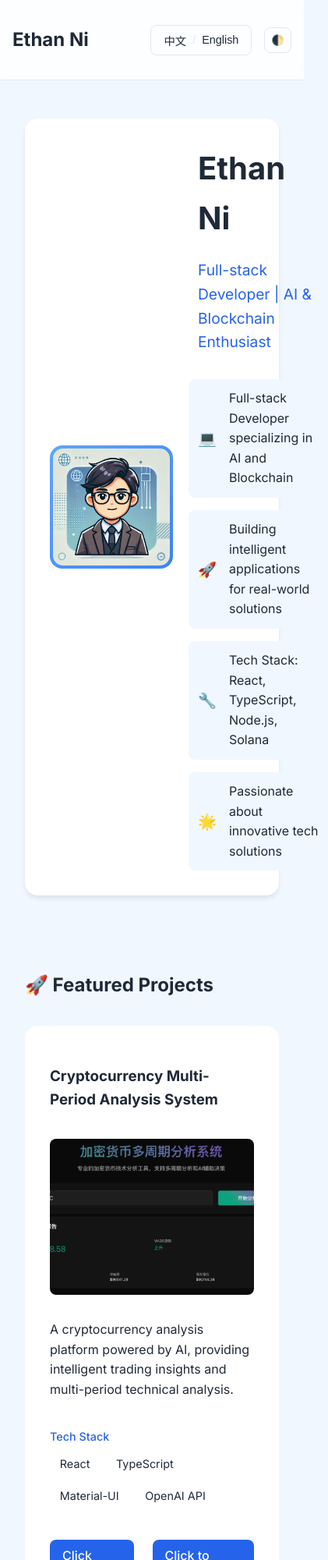
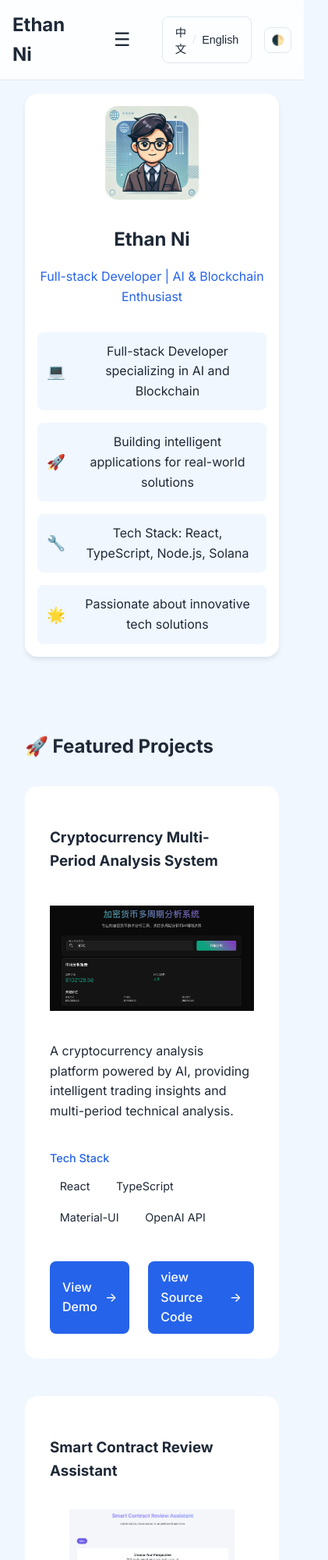
Before and after one commit to satashili/profile, a website: page index.html in a window 390 px wide. Shown: the top 2000 px of the page at 78% size, 421 px wide, since content can reach past the window. Drawn offline with Linux system fonts and the light colour scheme.

Commit message:
fix bug of mobile devices

```diff
--- a/index.html
+++ b/index.html
@@ -13,6 +13,11 @@
         <div class="logo">
             <h1>Ethan Ni</h1>
         </div>
+
+        <!-- 添加移动端菜单按钮 -->
+        <button class="mobile-menu" aria-label="Toggle menu">
+            ☰
+        </button>
 
         <div class="nav-links">
             <a href="#about">About</a>
@@ -88,8 +93,8 @@
                             <span>OpenAI API</span>
                         </div>
                         <div class="project-links">
-                            <a href="https://solanago.top" target="_blank">Click to View Demo</a>
-                            <a href="https://github.com/satashili/Cryptocurrency-Multi-Period-Analysis-System" target="_blank">Click to view Source Code</a>
+                            <a href="https://solanago.top" target="_blank">View Demo</a>
+                            <a href="https://github.com/satashili/Cryptocurrency-Multi-Period-Analysis-System" target="_blank">view Source Code</a>
                         </div>
                     </div>
 
@@ -106,7 +111,7 @@
                             <span>DeepSeek API</span>
                         </div>
                         <div class="project-links">
-                            <a href="https://github.com/satashili/ailaw1" target="_blank">Click to View Source Code</a>
+                            <a href="https://github.com/satashili/ailaw1" target="_blank">View Source Code</a>
                         </div>
                     </div>
 
@@ -123,7 +128,7 @@
                             <span>Material Design 3</span>
                         </div>
                         <div class="project-links">
-                            <a href="https://github.com/satashili/panda-selfie" target="_blank">Click to View Source Code</a>
+                            <a href="https://github.com/satashili/panda-selfie" target="_blank">View Source Code</a>
                         </div>
                     </div>
 
@@ -140,7 +145,7 @@
                             <span>MongoDB</span>
                         </div>
                         <div class="project-links">
-                            <a href="https://shareai.ink" target="_blank">Click to View Demo</a>
+                            <a href="https://shareai.ink" target="_blank">View Demo</a>
                         </div>
                     </div>
                 </div>
@@ -234,8 +239,8 @@
                             <span>OpenAI API</span>
                         </div>
                         <div class="project-links">
-                            <a href="https://solanago.top" target="_blank">点击查看演示</a>
-                            <a href="https://github.com/satashili/Cryptocurrency-Multi-Period-Analysis-System" target="_blank">点击查看源代码</a>
+                            <a href="https://solanago.top" target="_blank">查看演示</a>
+                            <a href="https://github.com/satashili/Cryptocurrency-Multi-Period-Analysis-System" target="_blank">查看源代码</a>
                         </div>
                     </div>
 
@@ -252,7 +257,7 @@
                             <span>DeepSeek API</span>
                         </div>
                         <div class="project-links">
-                            <a href="https://github.com/satashili/ailaw1" target="_blank">点击查看源代码</a>
+                            <a href="https://github.com/satashili/ailaw1" target="_blank">查看源代码</a>
                         </div>
                     </div>
 
@@ -269,7 +274,7 @@
                             <span>Material Design 3</span>
                         </div>
                         <div class="project-links">
-                            <a href="https://github.com/satashili/panda-selfie" target="_blank">点击查看源代码</a>
+                            <a href="https://github.com/satashili/panda-selfie" target="_blank">查看源代码</a>
                         </div>
                     </div>
 
@@ -286,7 +291,7 @@
                             <span>MongoDB</span>
                         </div>
                         <div class="project-links">
-                            <a href="https://shareai.ink" target="_blank">点击查看演示</a>
+                            <a href="https://shareai.ink" target="_blank">查看演示</a>
                         </div>
                     </div>
                 </div>
@@ -355,6 +360,20 @@
         document.querySelector('.mobile-menu').addEventListener('click', () => {
             document.querySelector('.nav-links').classList.toggle('show');
         });
+
+        // 点击导航链接后自动关闭菜单
+        document.querySelectorAll('.nav-links a').forEach(link => {
+            link.addEventListener('click', () => {
+                document.querySelector('.nav-links').classList.remove('show');
+            });
+        });
+
+        // 点击页面其他地方关闭菜单
+        document.addEventListener('click', (e) => {
+            if (!e.target.closest('.mobile-menu') && !e.target.closest('.nav-links')) {
+                document.querySelector('.nav-links').classList.remove('show');
+            }
+        });
     </script>
 </body>
 </html>
--- a/styles.css
+++ b/styles.css
@@ -100,12 +100,27 @@ body {
   box-shadow: 0 5px 15px rgba(0, 0, 0, 0.1);
 }
 
+/* 项目图片样式 */
 .project-image {
   width: 100%;
+  height: 200px;  /* 固定高度 */
+  object-fit: contain;  /* 改为 contain 而不是 cover */
+  background: var(--card-bg);  /* 添加背景色 */
   border-radius: 0.5rem;
   margin: 1rem 0;
-  object-fit: cover;
-  height: 200px; /* 统一图片高度 */
+}
+
+/* 移动端适配 */
+@media (max-width: 768px) {
+  .project-image {
+    height: 180px;  /* 移动端稍微降低高度 */
+  }
+}
+
+@media (max-width: 480px) {
+  .project-image {
+    height: 150px;  /* 更小屏幕进一步降低高度 */
+  }
 }
 
 /* 语言切换按钮 */
@@ -290,10 +305,9 @@ section {
 
 /* About section 样式 */
 .profile-container {
-    margin-top: 2rem;
     display: flex;
     gap: 2rem;
-    align-items: center;  /* 改为 center 实现垂直居中 */
+    align-items: center;
     padding: 2rem;
     background: var(--card-bg);
     border-radius: 1rem;
@@ -301,21 +315,14 @@ section {
 }
 
 .profile-image-wrapper {
-    flex-shrink: 0;
-    position: relative;
-    width: 200px;  /* 控制容器宽度 */
-    height: 200px; /* 控制容器高度 */
-    border-radius: 1rem;
-    overflow: hidden;
-    background: linear-gradient(135deg, #60a5fa, #3b82f6);
-    padding: 4px;
+    flex-shrink: 0;  /* 防止图片被压缩 */
 }
 
 .profile-image {
-    width: 100%;
-    height: 100%;
-    object-fit: cover;     /* 确保图片填充整个容器且不变形 */
-    border-radius: 0.8rem;
+    width: 200px;
+    height: 200px;
+    border-radius: 1rem;
+    object-fit: cover;
 }
 
 .profile-content {
@@ -363,23 +370,85 @@ section {
 
 /* 移动端适配 */
 @media (max-width: 768px) {
+    .profile-container {
+        flex-direction: column;
+        padding: 1rem;
+    }
+
     .profile-image-wrapper {
-        width: 150px;  /* 移动端稍微缩小一点 */
+        width: 150px;  /* 移动端缩小头像 */
         height: 150px;
+    }
+
+    .profile-image {
+        width: 100%;
+        height: 100%;
+    }
+
+    .profile-content {
+        text-align: center;
+        width: 100%;
     }
 
     .profile-items {
         align-items: center;
     }
+}
 
-    .profile-item {
-        width: 100%;
+/* 更小屏幕的适配 */
+@media (max-width: 480px) {
+    .profile-image-wrapper {
+        width: 120px;
+        height: 120px;
+    }
+
+    .profile-name {
+        font-size: 1.5rem;
+    }
+
+    .profile-title {
+        font-size: 1rem;
     }
 }
 
-/* 移除移动端菜单按钮 */
+/* 移动端菜单按钮样式 */
 .mobile-menu {
     display: none;
+    background: none;
+    border: none;
+    font-size: 1.5rem;
+    cursor: pointer;
+    padding: 0.5rem;
+    color: var(--text-color);
+}
+
+/* 响应式导航栏 */
+@media (max-width: 768px) {
+    .mobile-menu {
+        display: block;
+    }
+
+    .nav-links {
+        display: none;
+        position: absolute;
+        top: 70px;
+        left: 0;
+        right: 0;
+        background: var(--nav-bg);
+        padding: 1rem;
+        flex-direction: column;
+        gap: 1rem;
+        backdrop-filter: blur(10px);
+        border-bottom: 1px solid var(--border-color);
+    }
+
+    .nav-links.show {
+        display: flex;
+    }
+
+    .navbar {
+        justify-content: space-between;
+    }
 }
 
 /* 语言切换按钮和主题切换按钮容器 */
```
